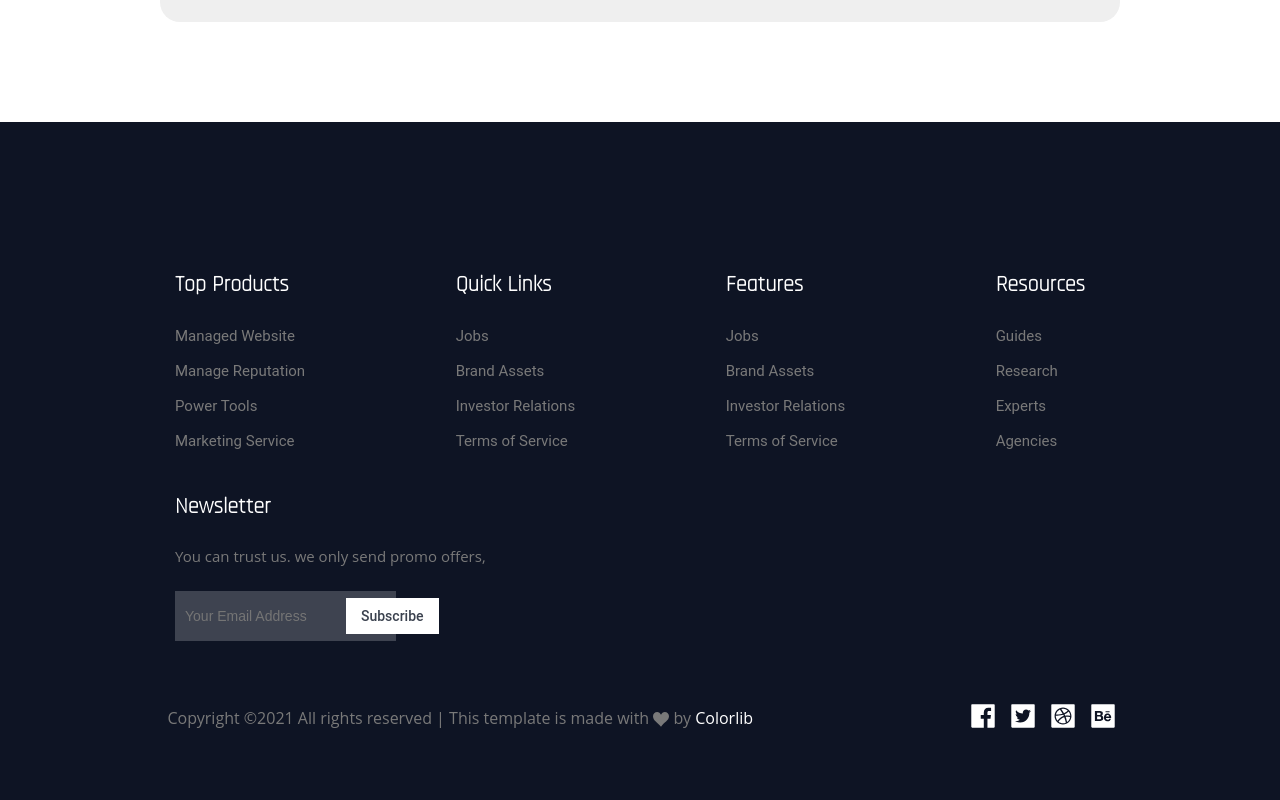
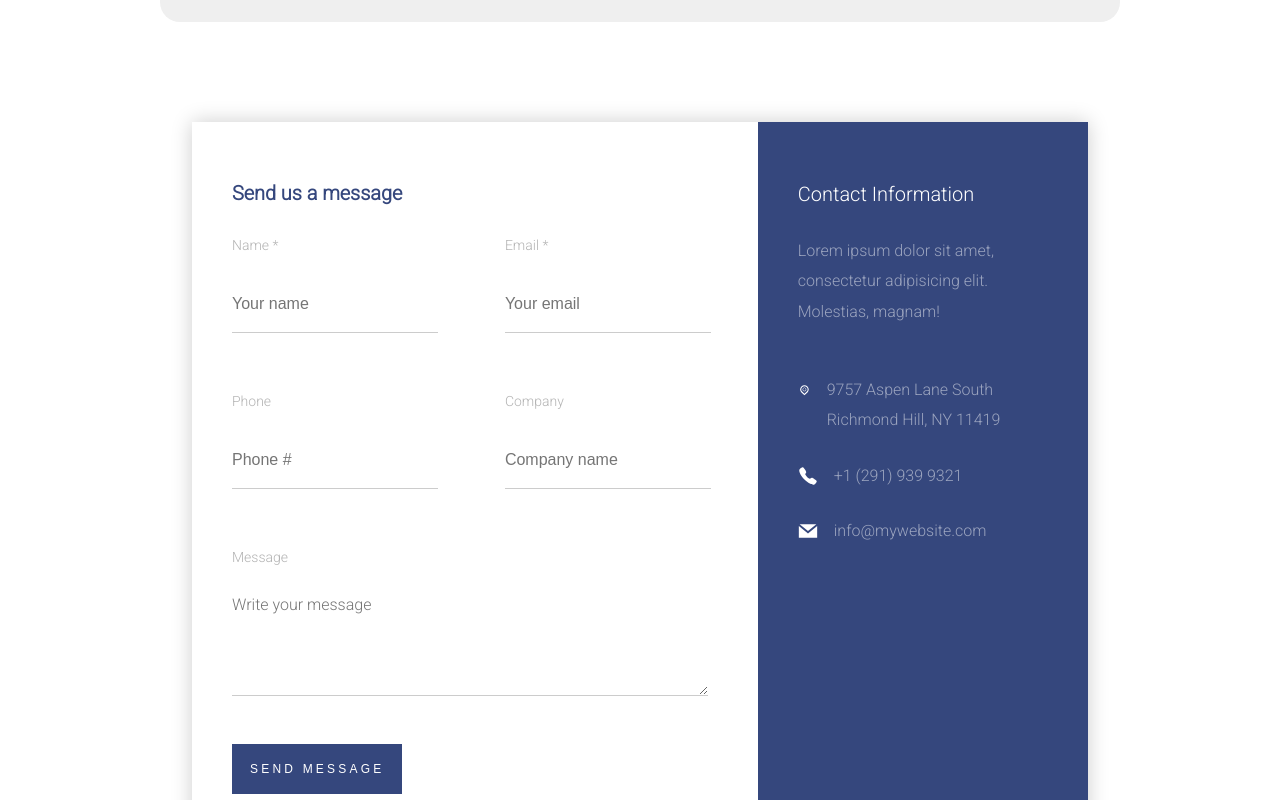
Before and after one commit to AmnGrg0511/EvoLiveStream, a React (Create React App) app: page / in a window 1280 px wide. Shown: the part 2700-3500 px from the top of the page. Built offline with nearby package versions, Linux system fonts and the light colour scheme.

Commit message:
changes done

```diff
--- a/package.json
+++ b/package.json
@@ -6,6 +6,7 @@
     "@testing-library/jest-dom": "^5.14.1",
     "@testing-library/react": "^11.2.7",
     "@testing-library/user-event": "^12.8.3",
+    "axios": "^0.22.0",
     "react": "^17.0.2",
     "react-dom": "^17.0.2",
     "react-icons": "^4.3.1",
--- a/public/index.html
+++ b/public/index.html
@@ -33,6 +33,9 @@
   <link rel="preconnect" href="https://fonts.googleapis.com">
   <link rel="preconnect" href="https://fonts.gstatic.com" crossorigin>
   <link href="https://fonts.googleapis.com/css2?family=Inter&display=swap" rel="stylesheet">
+  <link rel="preconnect" href="https://fonts.googleapis.com">
+  <link rel="preconnect" href="https://fonts.gstatic.com" crossorigin>
+  <link href="https://fonts.googleapis.com/css2?family=Roboto:wght@300&display=swap" rel="stylesheet">
 </head>
 
 <body>
--- /dev/null
+++ b/src/components/contactus.js
@@ -0,0 +1,106 @@
+import './../styles/contactus.css'
+import { IconContext } from 'react-icons/lib'
+import {TiLocationOutline} from 'react-icons/ti'
+import {IoCall} from 'react-icons/io5'
+import {GrMail} from 'react-icons/gr'
+import axios from 'axios'
+import { useState } from 'react'
+function Contactus(){
+    const [name,setname]=useState("")
+    const [email,setemail]=useState("")
+    const [phone,setphone]=useState("")
+    const [company,setcompany]=useState("")
+    const [message,setmessage]=useState("")
+    const sendmail=()=>{
+        axios.post('http://localhost:3005/sendmail', {
+            formname: name,
+            formemail: email,
+            formphone: phone,
+            formcompany: company,
+            formmessage: message
+        }).catch(err=>{
+            console.log(err)
+        })
+    }
+    return(
+    <>
+       <div className="Contactform-maindiv">
+            <div className="Contactform-subdiv">
+                <div className="form-details">
+                    <h3>Send us a message</h3>
+                    <form className="form" onSubmit={sendmail}>
+                        <div className="row">
+                            <div className="row-content">
+                                <label for="" className="col-form-label">Name *</label>
+                                <input type="text" className="form-control" value={name} name="name" id="name" placeholder="Your name" onChange={e=>{
+                                    setname(e.target.value)
+                                }}/>
+                            </div>
+                            <div class="row-content">
+                                <label for="" className="col-form-label">Email *</label>
+                                <input type="text" className="form-control" name="email" id="email" value={email} placeholder="Your email" onChange={e=>{
+                                    setemail(e.target.value)
+                                }}/>
+                            </div>
+                        </div>
+                        <div className="row">
+                            <div className="row-content">
+                                <label for="" className="col-form-label">Phone</label>
+                                <input type="text" className="form-control" name="phone" id="name" value={phone} placeholder="Phone #" onChange={e=>{
+                                    setphone(e.target.value)
+                                }}/>
+                            </div>
+                            <div class="row-content">
+                                <label for="" className="col-form-label">Company</label>
+                                <input type="text" className="form-control" name="company" id="email" value={company} placeholder="Company name" onChange={e=>{
+                                    setcompany(e.target.value)
+                                }}/>
+                            </div>
+                        </div>
+                        <div className="row">
+                            <div className="col-form-label-message">
+                                <label for="" className="col-form-label">Message</label>
+                                <textarea class="form-control" name="message" id="message" cols="30" rows="4" value={message} placeholder="Write your message" onChange={e=>{
+                                    setmessage(e.target.value)
+                                }}></textarea>
+                            </div>
+                        </div>
+                        <div class="row">
+                            <div class="col-form-label-message mgb-0">
+                                <input type="submit" value="Send Message" className="contact-submit-button"/>
+                            </div>
+                        </div>
+                    </form>
+                </div>
+                <div className="contact-information">
+                    <div class="contact-info h-100">
+                        <h3  className="contact-info">Contact Information</h3>
+                        <p class="mb-5">Lorem ipsum dolor sit amet, consectetur adipisicing elit. Molestias, magnam!</p>
+                        <ul class="list-unstyled">
+                            <li class="d-flex mb-25">
+                                <IconContext.Provider value={{className:"contact-icons"}}>
+                                    <TiLocationOutline />
+                                </IconContext.Provider>
+                                <span class="contact-text">9757 Aspen Lane South Richmond Hill, NY 11419</span>
+                            </li>
+                            <li class="d-flex mb-25">
+                                <IconContext.Provider value={{className:"contact-icons"}}>
+                                    <IoCall />
+                                </IconContext.Provider>
+                                <span class="contact-text">+1 (291) 939 9321</span>
+                            </li>
+                            <li class="d-flex mb-25">
+                                <IconContext.Provider value={{className:"contact-icons"}}>
+                                    <GrMail />
+                                </IconContext.Provider>
+                                <span class="contact-text">info@mywebsite.com</span>
+                            </li>
+                        </ul>
+                    </div>
+                </div>
+            </div>
+       </div>
+    </>
+    )
+}
+export default Contactus;
--- a/src/components/home.js
+++ b/src/components/home.js
@@ -1,6 +1,6 @@
-import { ImDisplay } from 'react-icons/im';
 import { Link } from 'react-router-dom';
 import './../styles/home.css'
+import Contactus from './contactus';
 import How from './how';
 import Partners from './partners';
 function Home() {
@@ -68,6 +68,7 @@ function Home() {
       <Partners />
       <Partners />
       </div>
+      <Contactus />
     </>
   )
 }
--- /dev/null
+++ b/src/styles/contactus.css
@@ -0,0 +1,176 @@
+.Contactform-maindiv {
+    display: flex;
+    justify-content: center;
+    align-items: center;
+    margin-bottom: 80px;
+}
+
+.Contactform-subdiv {
+    width: 70%;
+    display: flex;
+    box-shadow: 0 0px 20px 0 rgb(0 0 0 / 20%);
+}
+
+.form-details {
+    display: flex;
+    flex-direction: column;
+    width: 66%;
+    padding: 40px;
+    padding-bottom: 0;
+    color: #35477d;
+    font-size: 17px;
+    margin-top: 0px;
+    margin-left: 0px;
+    margin-right: 0px;
+    line-height: 1.2;
+    font-family: 'Roboto', sans-serif;
+}
+
+.contact-information {
+    display: flex;
+    flex-direction: column;
+    width: 34%;
+    background: #35477d;
+    color: rgba(255, 255, 255, 0.5);
+    padding: 40px;
+    font-family: "Roboto", sans-serif;
+    line-height: 1.9;
+    text-align: left;
+}
+
+.row {
+    display: flex;
+    margin-right: -15px;
+    margin-left: -15px;
+    width: 100%;
+}
+.contact-info{
+    font-weight: 500;
+    line-height: 1.2;
+    color: #fff;
+    font-size: 20px;
+    margin-bottom: 30px;
+}
+.row-content {
+    margin-bottom: 3rem;
+    position: relative;
+    width: 100%;
+    padding-right: 15px;
+    padding-left: 15px;
+}
+
+.form {
+    margin-bottom: 3rem;
+    margin-top: 0;
+}
+
+@media (min-width: 768px) {
+    .row-content {
+        -webkit-box-flex: 0;
+        -ms-flex: 0 0 50%;
+        flex: 0 0 50%;
+        max-width: 50%;
+    }
+}
+.mb-5{
+    margin-bottom: 3rem !important;
+    color: rgba(255, 255, 255, 0.5);
+    font-family: 'Roboto',sans-serif;
+    line-height: 1.9;
+    font-size: 1rem;
+}
+.col-form-label {
+    font-size: 14px;
+    color: #b3b3b3;
+    margin: 0 0 10px 0;
+    display: inline-block;
+    padding: 0;
+    font-family: 'Roboto', sans-serif;
+    font-weight: 400;
+}
+
+@media (min-width: 768px) {
+    .col-form-label-message {
+        flex: 0 0 100%;
+        max-width: 98%;
+    }
+}
+
+#message {
+    resize: vertical;
+    height: auto;
+    margin-right: 0px;
+    width: 100%;
+    font-family: 'Roboto', sans-serif;
+}
+#message:focus{
+    outline: none;
+}
+
+.col-form-label-message {
+    margin-bottom: 3rem !important;
+    position: relative;
+    width: 100%;
+    padding-right: 15px;
+    padding-left: 15px;
+    font-family: "Roboto", sans-serif;
+    line-height: 1.9;
+    color: #8c8c8c;
+}
+
+.text-area {
+    display: flex;
+}
+
+.form-control {
+    height: 45px;
+    border: none;
+    border-bottom: 1px solid #ccc;
+    padding-left: 0 !important;
+    padding-right: 0 !important;
+    border-radius: 0;
+    background: none;
+    display: block;
+    width: 85%;
+    padding: 0.375rem 0.75rem;
+    font-size: 1rem;
+    font-weight: 400;
+    line-height: 1.5;
+    color: #495057;
+    overflow: visible;
+}
+input:focus{
+  outline: none;
+}
+.contact-submit-button{
+   padding: 18px;
+   border: 0px;
+   background: #35477d;
+    color: #fff;
+    font-size: 12px;
+    letter-spacing: .2rem;
+    text-transform: uppercase;
+}
+.mgb-0{
+    margin-bottom: 0px !important;
+}
+.contact-icons{
+    font-size: 20px;
+    color: #fff;
+    margin-top: 5px;
+    margin-right: 1rem!important;
+    align-self: flex-start;
+}
+.contact-text{
+   color: rgba(255, 255, 255, 0.5);
+   font-family: "Roboto", sans-serif;
+   line-height: 1.9;
+   font-size: 1rem;
+   font-weight: 400;
+}
+.d-flex{
+    display: flex;
+}
+.mb-25{
+    margin-bottom: 25px;
+}
```
Also changed, not shown: 1 other file (tests, documents, lock files or other folders).
